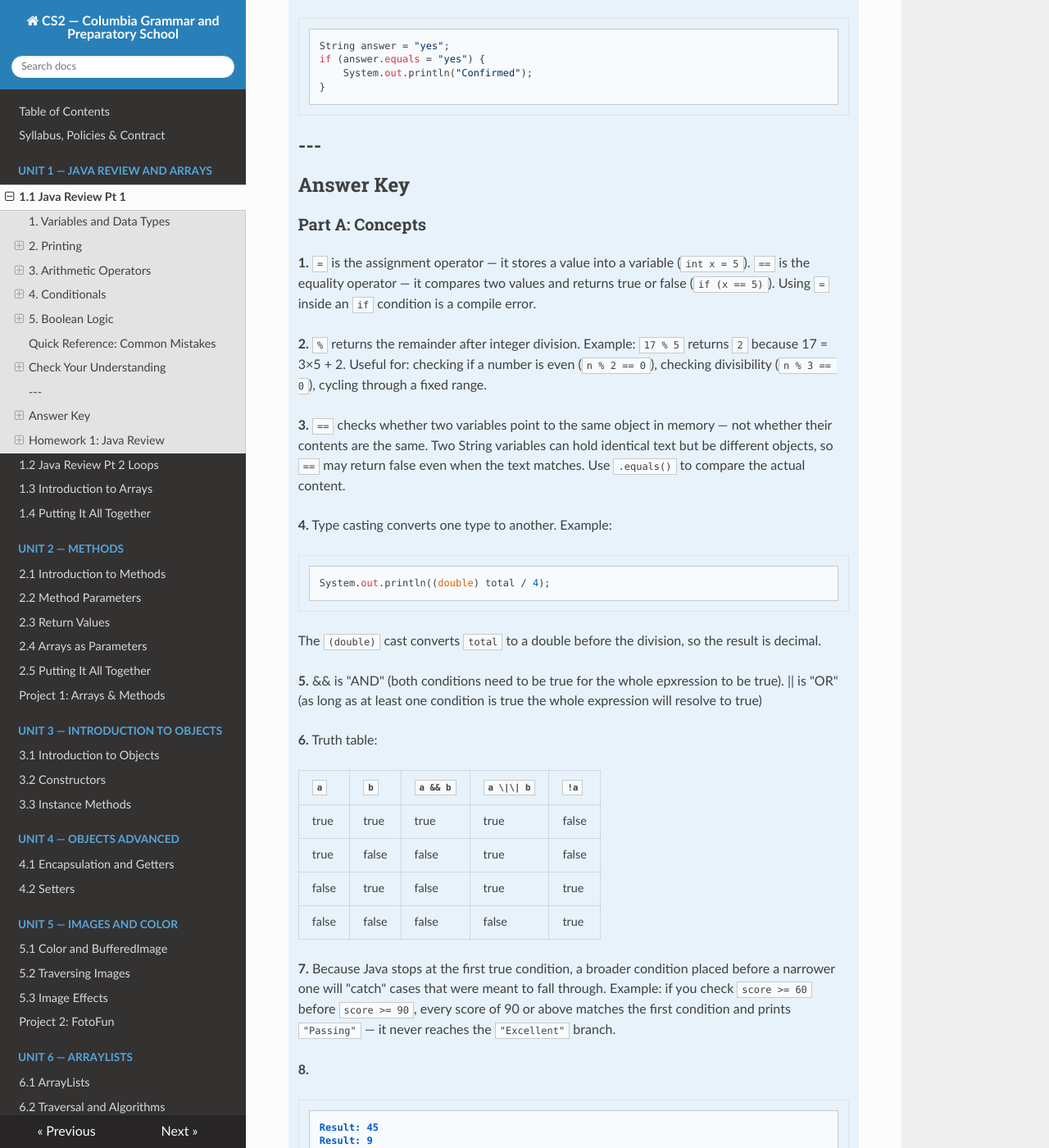
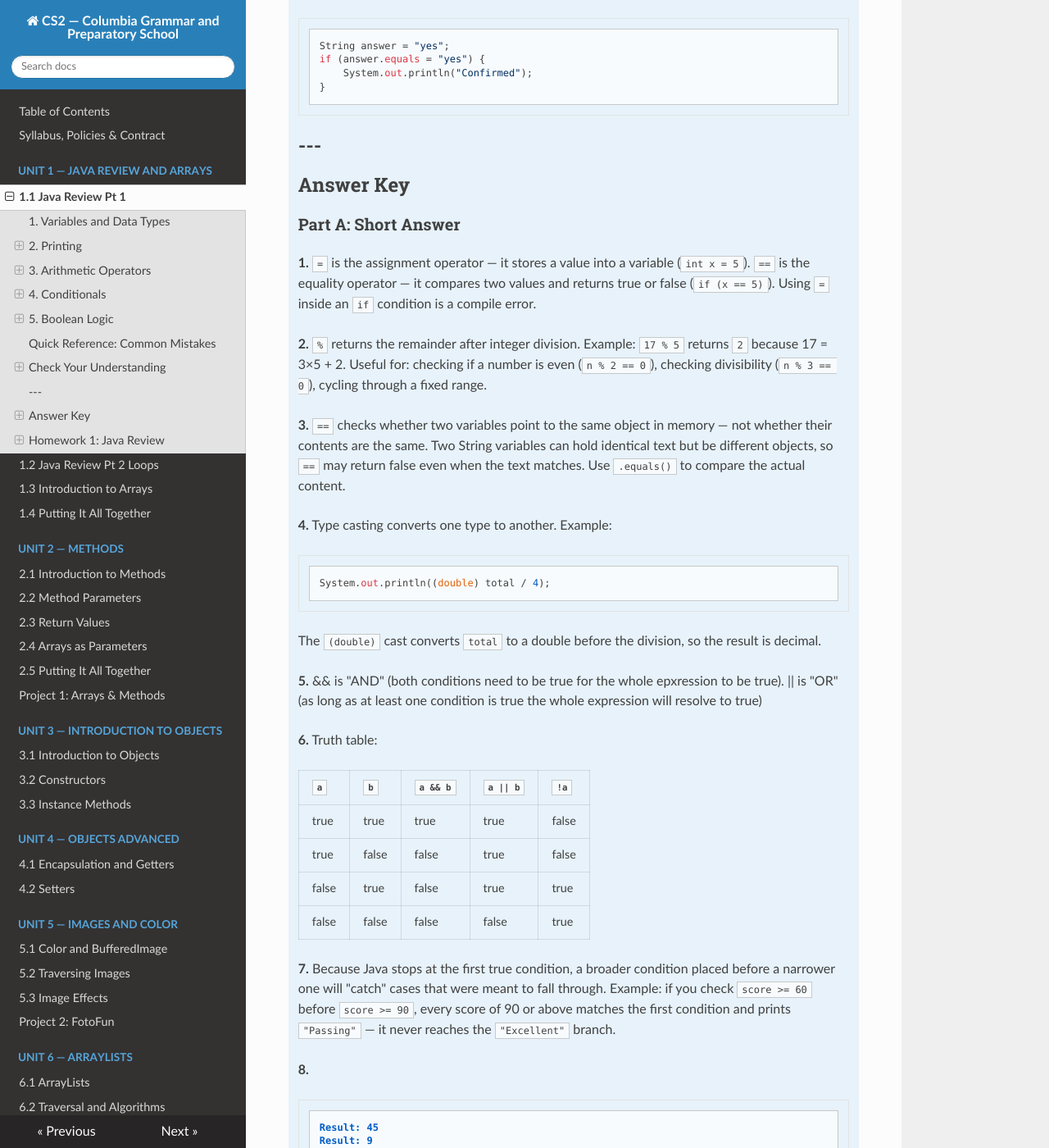
Before and after one commit to kjergens/cs2-site, an MkDocs documentation site: the page built from docs/unit1/notes_01_java_review.md, in a window 1280 px wide and 1400 px high, scrolled down 8572 px. Shown: the whole window at 82% size. Built offline with MkDocs 1.6.1, drawn with Linux system fonts in a browser that asks for light colours; nearby versions of some CDN libraries.

Commit message:
remove /|

```diff
--- a/docs/unit1/notes_01_java_review.md
+++ b/docs/unit1/notes_01_java_review.md
@@ -360,7 +360,7 @@ if (sunny && weekend) {
 
     ## Answer Key
 
-    ### Part A: Concepts
+    ### Part A: Short Answer
 
     **1.** `=` is the assignment operator — it stores a value into a variable (`int x = 5`). `==` is the equality operator — it compares two values and returns true or false (`if (x == 5)`). Using `=` inside an `if` condition is a compile error.
 
@@ -378,7 +378,7 @@ if (sunny && weekend) {
 
     **6.** Truth table:
 
-    | `a` | `b` | `a && b` | `a \|\| b` | `!a` |
+    | `a` | `b` | `a && b` | `a || b` | `!a` |
     |---|---|---|---|---|
     | true | true | true | true | false |
     | true | false | false | true | false |
```
